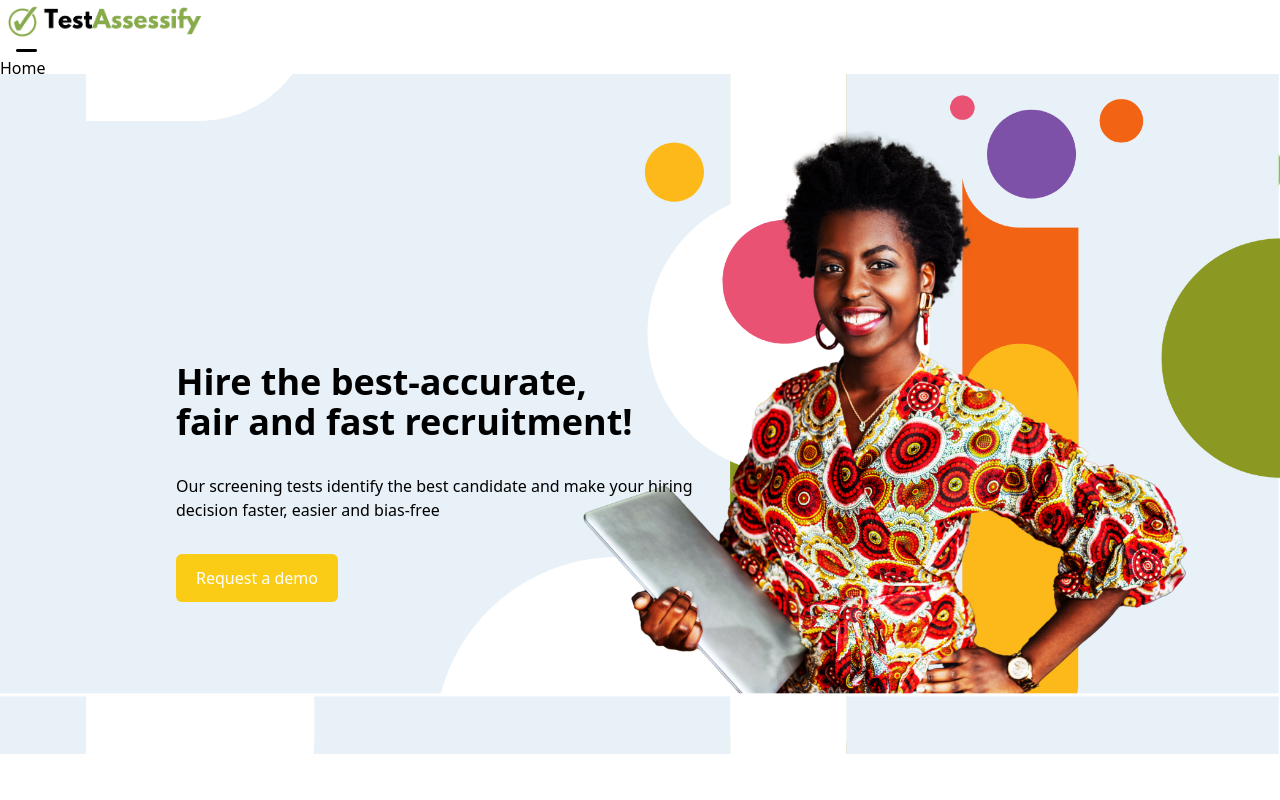
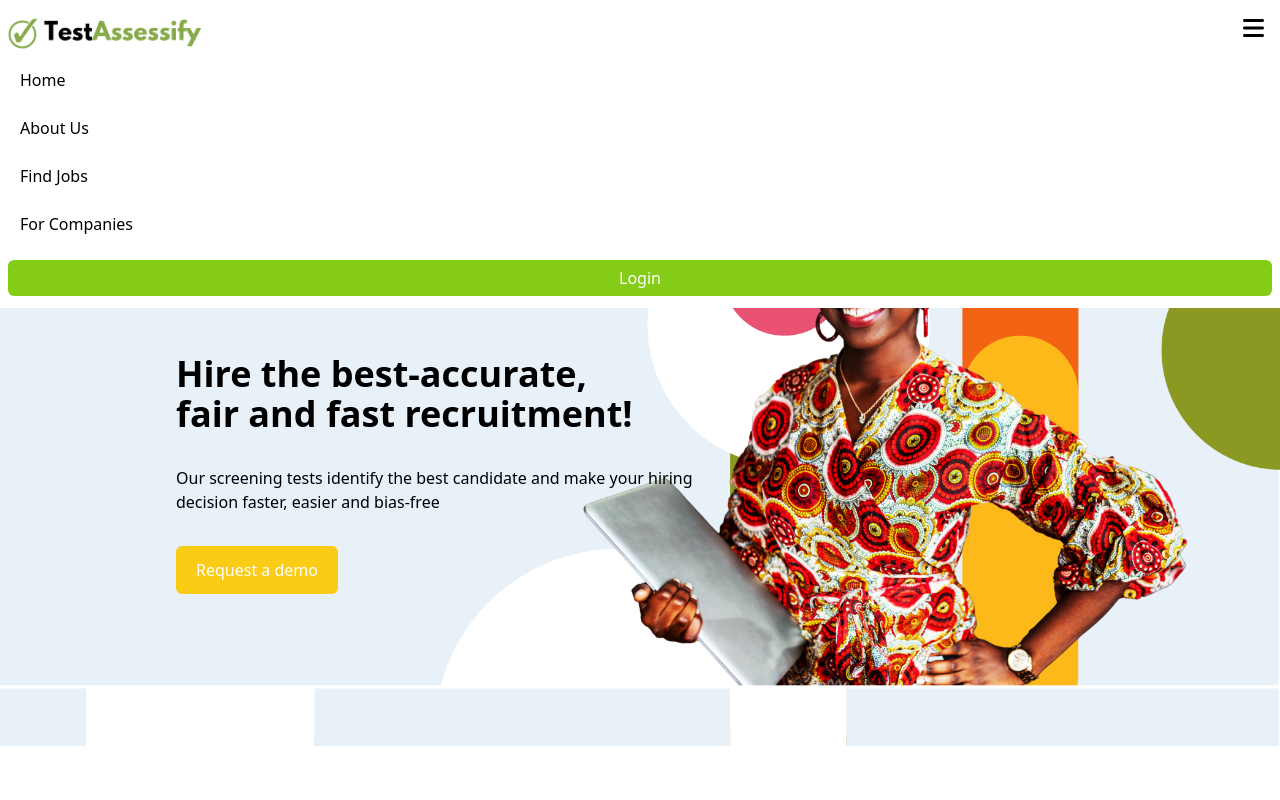
Before and after one commit to tcodes317/TestAssessify_proj, a React (Vite) app in the folder app/: page / in a window 1280 px wide. Shown: the top 800 px of the page. Built offline with nearby package versions, Linux system fonts and the light colour scheme.

Commit message:
6/12/2024

```diff
--- a/app/index.html
+++ b/app/index.html
@@ -4,6 +4,10 @@
     <meta charset="UTF-8" />
     <link rel="icon" type="image/svg+xml" href="/" />
     <link rel="stylesheet" type="text/css" href="https://cdnjs.cloudflare.com/ajax/libs/font-awesome/6.5.2/css/all.min.css" />
+    <link rel="icon" type="image/ico" href="./src/assets/favicon.ico" media="all" />
+    <link rel="shortcut-icon" type="image/ico" href="./src/assets/favicon.ico" media="all" />
+    <link rel="apple-touch-icon" type="image/icon" href="" size="15x15" media="all"/>
+    <meta name="theme-ocolor" content="#fcfcfc" />
     <meta name="viewport" content="width=device-width, initial-scale=1.0" />
     <title>Test Assessify</title>
   </head>
--- a/app/src/components/Header/Header.jsx
+++ b/app/src/components/Header/Header.jsx
@@ -5,18 +5,18 @@ export default function Header(){
     return(
         <>
             <header className="desk:absolute desk:top-0 desk:left-0 desk:w-full desk:z-10">
-                <div className="desk:flex desk:items-center desk:px-2 desk:justify-between desk:bg-white desk:p-2 desk:shadow-sm">
-                    <div className="desk:w-52">
+                <div className="desk:flex gal:flex gal:justify-between desk:items-center desk:px-2 desk:justify-between desk:bg-white gal:py-3 desk:p-2 desk:shadow-sm">
+                    <div className="desk:w-52 gal:w-6/12">
                         <img src={logo} srcset={logo} className="w-52" />
                     </div>
-                    <i className="fa fa-bars desk:hidden px-4 text-2xl"></i>
-                    <div className="gal:absolute desk:static gal:hdden gal:bg-white gal:top-14 gal:w-full gal:left-0">
-                        <nav className="space-x-6 gal:space-x-0 font-normal gal:flex gal:flex-col">
-                            <Link to="/">Home</Link>
-                            <Link to="/about">About Us</Link>
-                            <Link to="/findjob">Find Jobs</Link>
-                            <Link to="/forcompanies">For Companies</Link>
-                            <button className="p-4 py-1.5 text-white px-7 rounded-md bg-lime-500">
+                    <i className="fa fa-bars desk:hidden gal:block px-4 text-2xl"></i>
+                    <div className="gal:absolute gal:z-50 desk:static gal:hdden gal:bg-white gal:top-14 gal:w-full gal:left-0">
+                        <nav className="desk:space-x-6 gal:px-2 desk:justify-end gal:space-x-0 font-normal desk:items-center gal:flex gal:flex-col desk:flex-row">
+                            <Link to="/" className="gal:p-3 gal:hover:bg-lime-500 desk:p-0">Home</Link>
+                            <Link to="/about" className="gal:p-3 gal:hover:bg-lime-500">About Us</Link>
+                            <Link to="/findjob" className="gal:p-3 gal:hover:bg-lime-500">Find Jobs</Link>
+                            <Link to="/forcompanies" className="gal:p-3 gal:hover:bg-lime-500">For Companies</Link>
+                            <button className="p-4 py-1.5 gal:my-3 text-white px-7 rounded-md bg-lime-500">
                                 <Link to="/login">Login</Link>
                             </button>
                         </nav>
```
Also changed, not shown: 1 other file (tests, documents, lock files or other folders).
